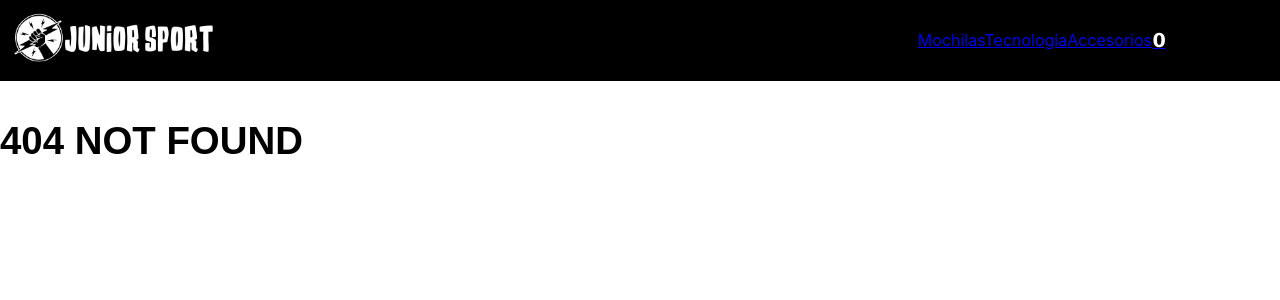
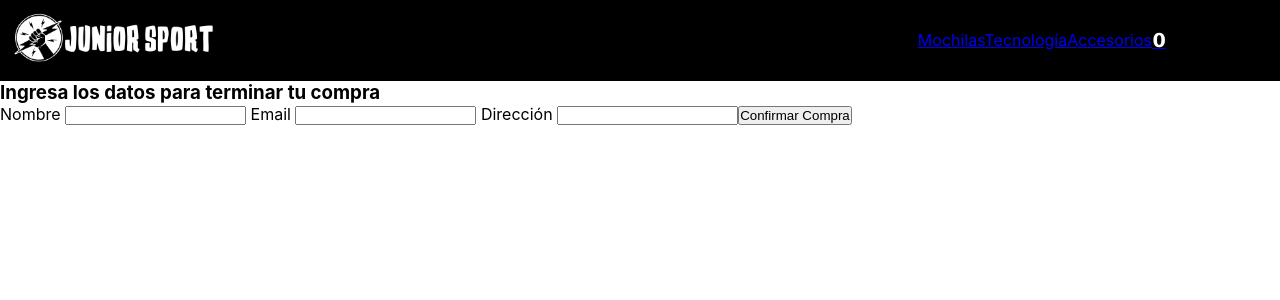
Before and after one commit to brendaBozac/LandingReact, a React (Vite) app: page /Checkout in a window 1280 px wide. Before the commit this address had no page. Shown: the top 300 px of the page. Built offline with nearby package versions, Linux system fonts and the light colour scheme; a web font is replaced by a local one.

Commit message:
trabajar en checkout.jsx completar la logica basica del ecommerce

```diff
--- a/src/App.jsx
+++ b/src/App.jsx
@@ -6,6 +6,7 @@ import ItemDetailContainer from "./Components/ItemDetailContainer/ItemDetailCont
 import { BrowserRouter, Routes, Route } from "react-router-dom"
 import { CartContextProvider } from './Context/CartContext.jsx'
 import Cart from "./Components/Cart/Cart.jsx"
+import Checkout from './Components/Checkout/Checkout.jsx'
 
 function App() {
 
@@ -25,6 +26,8 @@ function App() {
           <Route path='/item/:productId' element={<ItemDetailContainer />} />
           <Route path='/*' element={<h1>404 NOT FOUND</h1>} />
           <Route path='/Cart/Cart' element={<Cart/>} />
+          <Route path='/Checkout' element={<Checkout/>} />
+
           </Routes>
 
 
--- a/src/Components/Cart/Cart.jsx
+++ b/src/Components/Cart/Cart.jsx
@@ -1,7 +1,8 @@
 import React, { useContext } from "react";
 import { CartContext } from "../../Context/CartContext";
 import CardItem from "../CardItem/CardItem";
-import './Cart.css'
+import './Cart.css';
+import { Link } from 'react-router-dom';
 
 const Cart = () => {
 
@@ -19,7 +20,9 @@ const Cart = () => {
             <div className="totalBotones">
                 <button onClick={vaciarCarrito}>Vaciar Carrito</button>
                 <p>`Total: $ {mostrarTotal()}` </p>
-                <button /* onClick={comprarTotal} */>Comprar</button>
+                {cart.length > 0 && <Link to="/Checkout" >
+                <button >Comprar</button>
+                </Link>}
             </div>
         </div>
     )
--- /dev/null
+++ b/src/Components/Checkout/Checkout.jsx
@@ -0,0 +1,74 @@
+import React, { useContext, useState } from 'react'
+import { CartContext } from '../../Context/CartContext'
+import { addDoc, collection } from 'firebase/firestore'
+import { db } from '../../services/firebaseConfig'
+
+
+const Checkout = () => {
+
+    const [nombre, setNombre] = useState("")
+    const [mail, setMail] = useState("")
+    const [direccion, setDireccion] = useState("")
+    const [orden, setOrden] = useState("")
+    const [isSumbmiting, setIsSubmiting] =  useState(false)
+
+    const { cart, setCart } = useContext(CartContext)
+
+    const handleSubmit = async (e) => {
+        e.preventDefault()
+        setIsSubmiting(true)
+
+        const usuario = {
+            nombre,
+            mail,
+            direccion
+        }
+
+        const orden = {
+            cart, usuario
+        }
+
+
+
+        const orderRef = collection(db, "ordenes")
+        const orderID = await addDoc(orderRef, orden)
+
+        setOrden(orderID.id)
+        setIsSubmiting(false)
+        console.log(orderID)
+
+        setDireccion("")
+        setMail("")
+        setNombre("")
+        setCart([])
+    }
+
+
+    console.log("ORDEN", orden)
+    if (orden) {
+        return (
+            <h1>
+                Gracias por tu elegirnos, el id de tu compra es {orden}
+            </h1>
+        )
+    }
+
+    return (
+        <div>
+            <h3>Ingresa los datos para terminar tu compra</h3>
+
+            <form className='form' onSubmit={(e) => handleSubmit(e)}>
+
+                <label htmlFor="nombre">  Nombre  </label>
+                <input type="text" name='nombre'  onChange={(e) => setNombre(e.target.value)} />
+                <label htmlFor="email">  Email  </label>
+                <input type="email" name='email' onChange={(e) => setMail(e.target.value)} />
+                <label htmlFor="direccion"> Dirección </label>
+                <input type="text" name='direccion' onChange={(e) => setDireccion(e.target.value)} />
+                <button type='submit' disabled={isSumbmiting}  > Confirmar Compra </button>
+            </form>
+        </div>
+    )
+}
+
+export default Checkout
```
